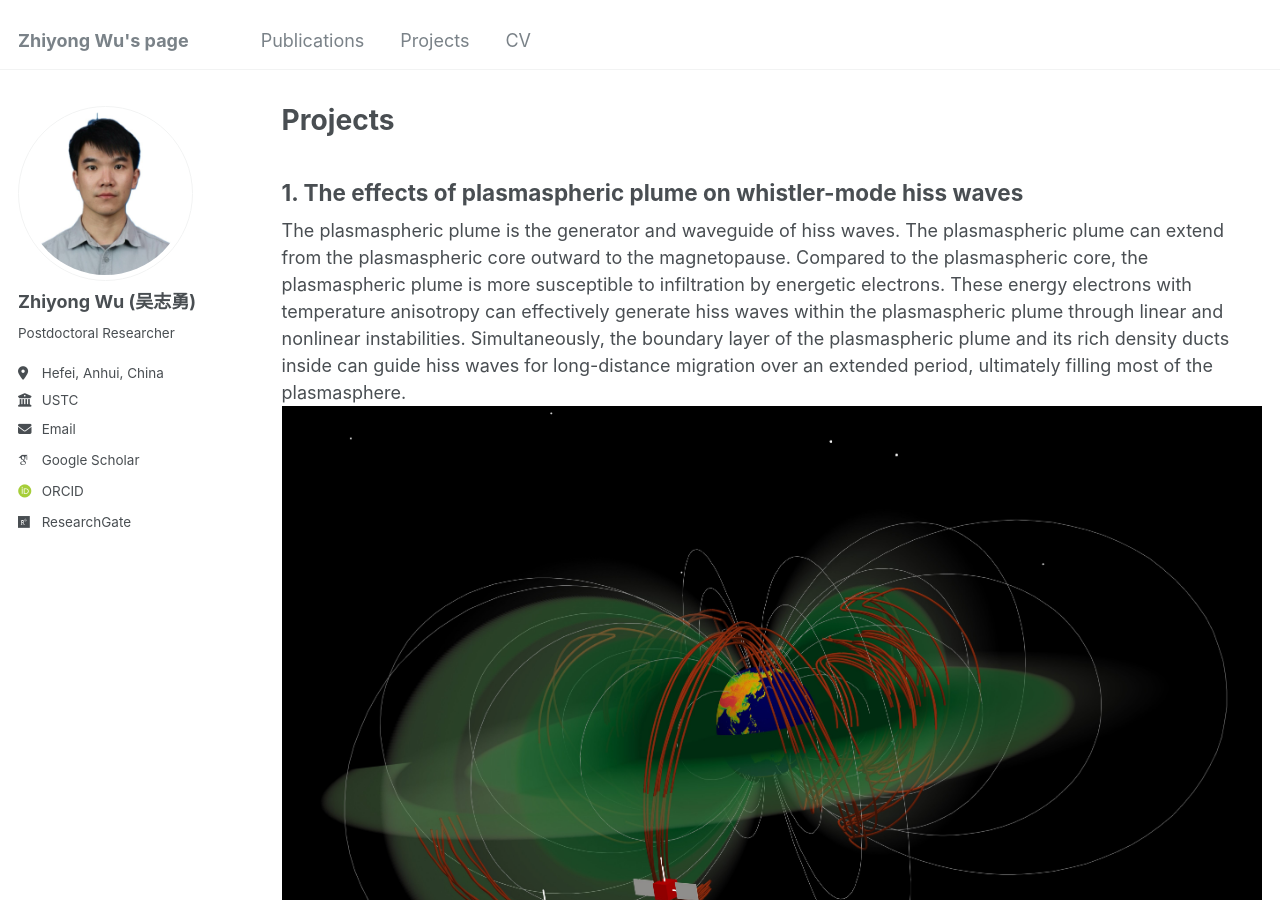
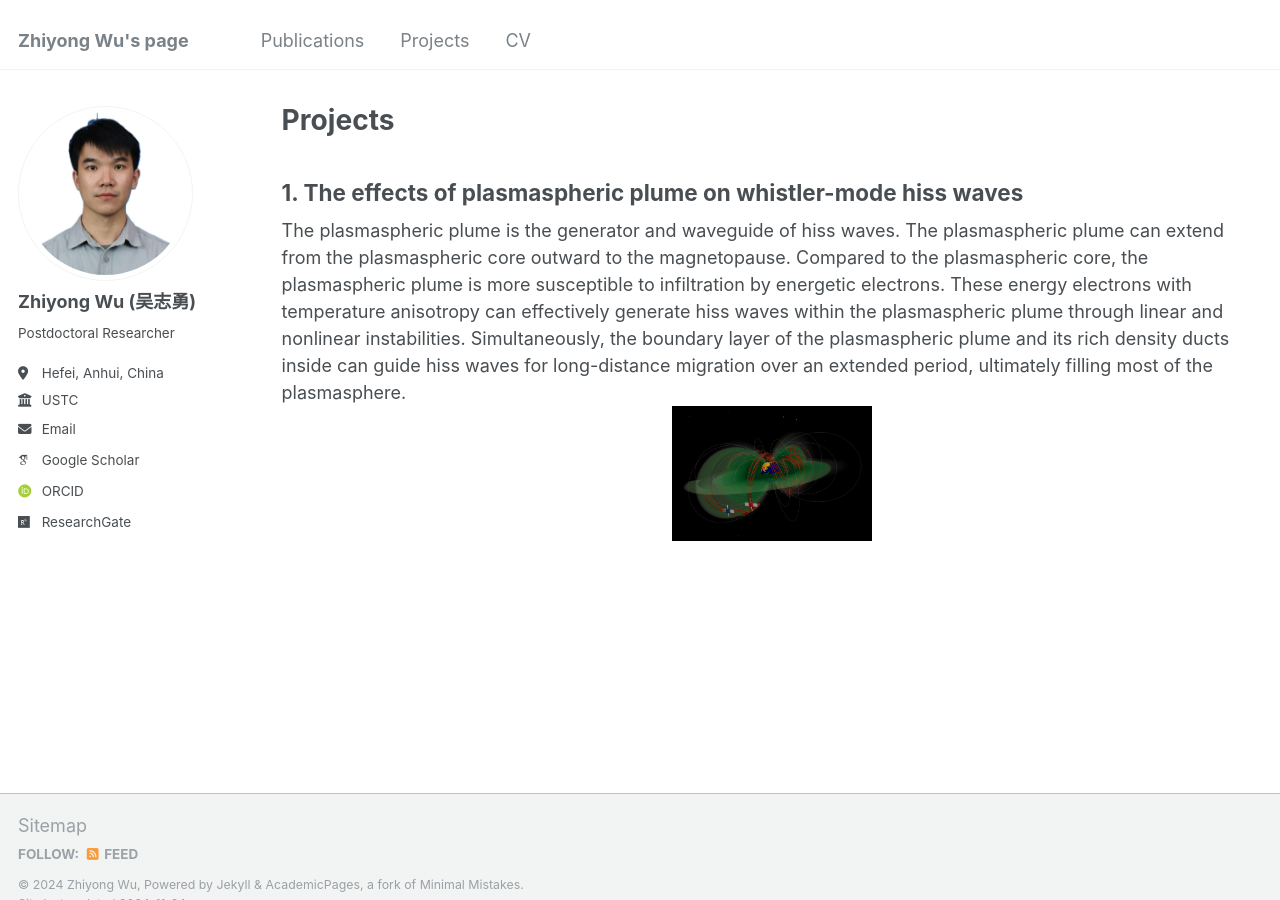
Before and after one commit to Z-Y-Wu/ZW-, a Jekyll site: the page built from _pages/projects.html, in a window 1280 px wide and 900 px high. Built offline with Jekyll 4.4.1, drawn with Linux system fonts in a browser that asks for light colours; some web fonts are replaced.

Commit message:
Update projects.html

```diff
--- a/_pages/projects.html
+++ b/_pages/projects.html
@@ -9,5 +9,5 @@ author_profile: true
 The plasmaspheric plume is the generator and waveguide of hiss waves. The plasmaspheric plume can extend from the plasmaspheric core outward to the magnetopause.
 Compared to the plasmaspheric core, the plasmaspheric plume is more susceptible to infiltration by energetic electrons. These energy electrons with temperature
 anisotropy can effectively generate hiss waves within the plasmaspheric plume through linear and nonlinear instabilities.
-Simultaneously, the boundary layer of the plasmaspheric plume and its rich density ducts inside can guide hiss waves for long-distance migration over an extended period, ultimately filling most of the plasmasphere.
-<img src="../images/project/plumehiss.jpg" alt="Project Image">
+Simultaneously, the boundary layer of the plasmaspheric plume and its rich density ducts inside can guide hiss waves for long-distance migration over an extended period, ultimately filling most of the plasmasphere.<br>
+<img src="../images/project/plumehiss.jpg" alt="Project Image" style="width: 200px; display: block; margin-left: auto; margin-right: auto; border: 4px solid black;">
```
